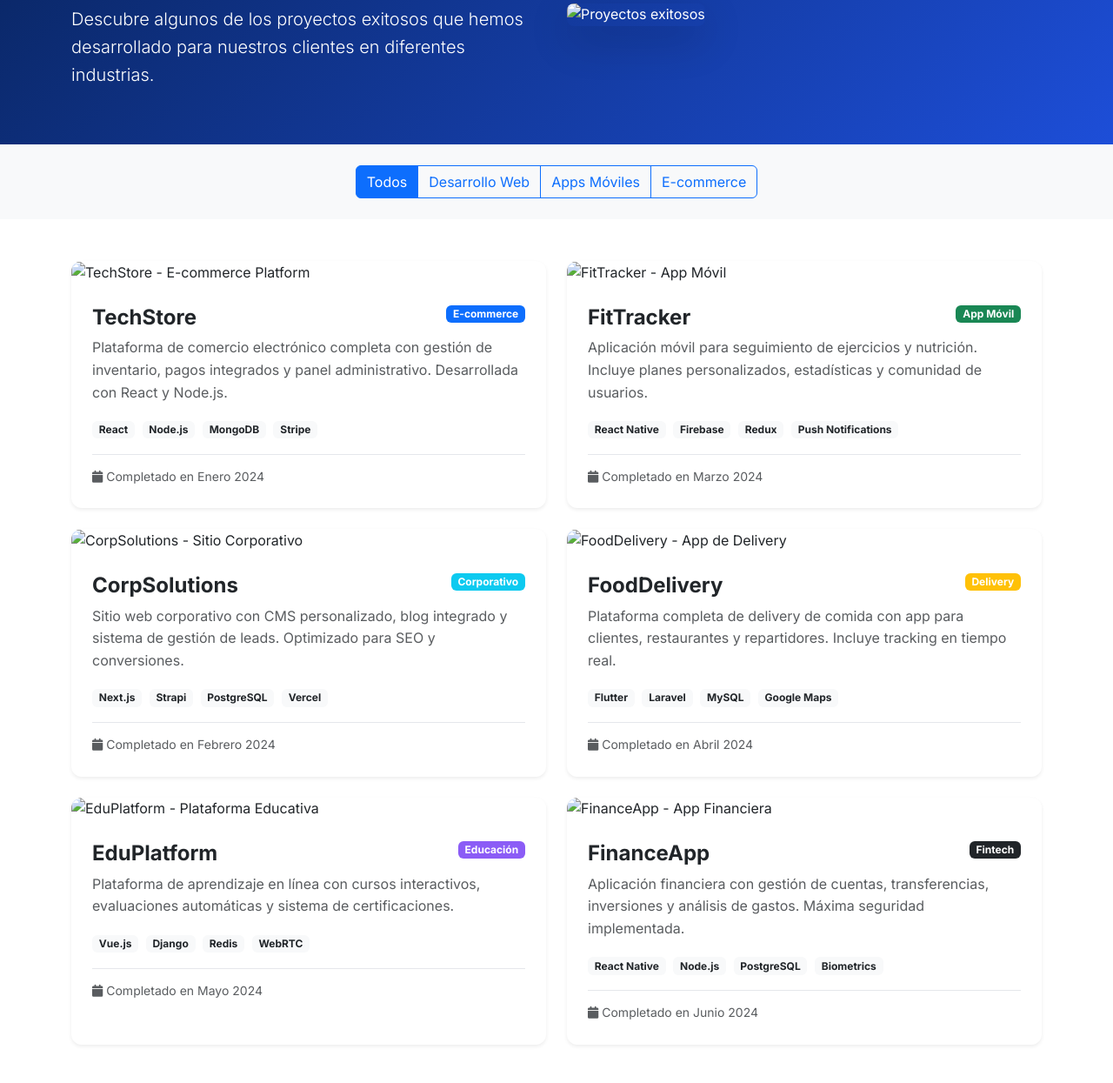
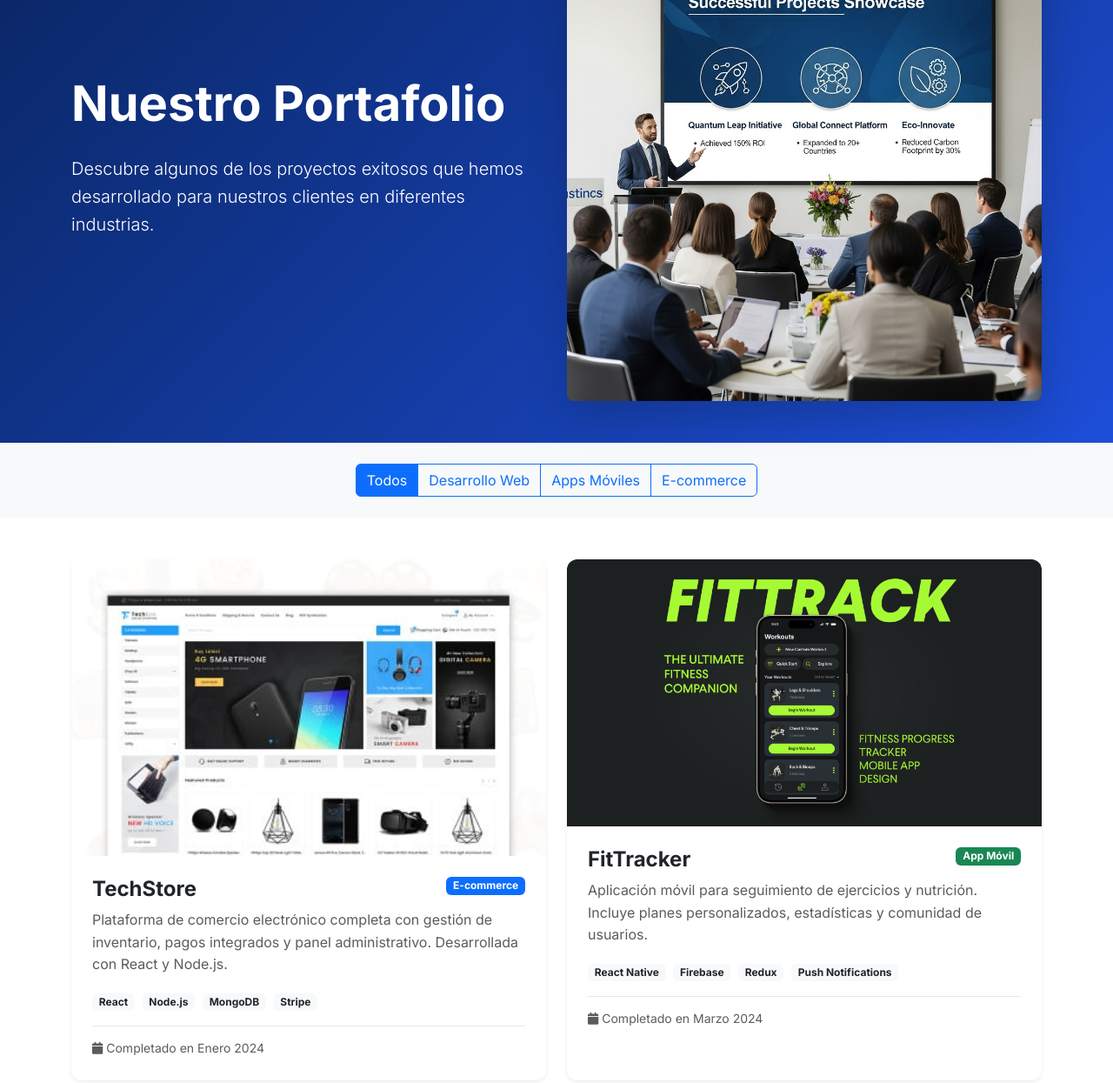
Before and after one commit to Elcrespoo/Parcial2_2025g2_Ramos_Santiago, a plain HTML site: page portafolio.html in a window 1280 px wide. Shown: the part 209-1454 px from the top of the page at 87% size. Drawn offline with nearby package versions, Linux system fonts and the light colour scheme; the site is published under a folder, as on GitHub Pages, so addresses that start at the root find nothing.

Commit message:
Primer commit

```diff
--- a/portafolio.html
+++ b/portafolio.html
@@ -16,7 +16,7 @@
     <!-- Google Fonts -->
     <link href="https://fonts.googleapis.com/css2?family=Inter:wght@300;400;500;600;700&display=swap" rel="stylesheet">
     <!-- Custom CSS -->
-    <link rel="stylesheet" href="css/styles.css">
+    <link rel="stylesheet" href="css/Styles.css">
 </head>
 
 <body>
@@ -68,7 +68,7 @@
                 </div>
                 <div class="col-lg-6">
                     <div class="animate__animated animate__fadeInRight">
-                        <img src="/imagenes/proyectos.png" alt="Proyectos exitosos"
+                        <img src="imagenes/proyectos.png" alt="Proyectos exitosos"
                             class="img-fluid rounded-3 shadow-lg">
                     </div>
                 </div>
@@ -108,7 +108,7 @@
                 <div class="col-lg-6 mb-4 portfolio-item" data-category="web">
                     <div class="card border-0 shadow-sm h-100 scroll-animate animate__animated animate__fadeInUp">
                         <div class="position-relative overflow-hidden">
-                            <img src="/imagenes/techstorer.jpg" class="card-img-top"
+                            <img src="imagenes/techstorer.jpg" class="card-img-top"
                                 alt="TechStore - E-commerce Platform">
                             <div class="card-overlay">
                                 <div class="overlay-content">
@@ -150,7 +150,7 @@
                     <div class="card border-0 shadow-sm h-100 scroll-animate animate__animated animate__fadeInUp"
                         style="animation-delay: 0.1s;">
                         <div class="position-relative overflow-hidden">
-                            <img src="/imagenes/fitttraker.png" class="card-img-top"
+                            <img src="imagenes/fitttraker.png" class="card-img-top"
                                 alt="FitTracker - App Móvil">
                             <div class="card-overlay">
                                 <div class="overlay-content">
@@ -192,7 +192,7 @@
                     <div class="card border-0 shadow-sm h-100 scroll-animate animate__animated animate__fadeInUp"
                         style="animation-delay: 0.2s;">
                         <div class="position-relative overflow-hidden">
-                            <img src="/imagenes/corpsoluciones.png" class="card-img-top"
+                            <img src="imagenes/corpsoluciones.png" class="card-img-top"
                                 alt="CorpSolutions - Sitio Corporativo">
                             <div class="card-overlay">
                                 <div class="overlay-content">
@@ -234,7 +234,7 @@
                     <div class="card border-0 shadow-sm h-100 scroll-animate animate__animated animate__fadeInUp"
                         style="animation-delay: 0.3s;">
                         <div class="position-relative overflow-hidden">
-                            <img src="/imagenes/delivery.png" height=500 width=500 class="card-img-top"
+                            <img src="imagenes/delivery.png" height=500 width=500 class="card-img-top"
                                 alt="FoodDelivery - App de Delivery">
                             <div class="card-overlay">
                                 <div class="overlay-content">
@@ -276,7 +276,7 @@
                     <div class="card border-0 shadow-sm h-100 scroll-animate animate__animated animate__fadeInUp"
                         style="animation-delay: 0.4s;">
                         <div class="position-relative overflow-hidden">
-                            <img src="/imagenes/eduplataform.png" height=400 width=500 class="card-img-top"
+                            <img src="imagenes/eduplataform.png" height=400 width=500 class="card-img-top"
                                 alt="EduPlatform - Plataforma Educativa">
                             <div class="card-overlay">
                                 <div class="overlay-content">
@@ -318,7 +318,7 @@
                     <div class="card border-0 shadow-sm h-100 scroll-animate animate__animated animate__fadeInUp"
                         style="animation-delay: 0.5s;">
                         <div class="position-relative overflow-hidden">
-                            <img src="/imagenes/financeapp.png" height=400 width=500 class="card-img-top"
+                            <img src="imagenes/financeapp.png" height=400 width=500 class="card-img-top"
                                 alt="FinanceApp - App Financiera">
                             <div class="card-overlay">
                                 <div class="overlay-content">
```
Also changed, not shown: contacto.html (+2 -2 lines), index.html (+1 -1 lines), nosotros.html (+5 -5 lines), servicios.html (+2 -2 lines).
